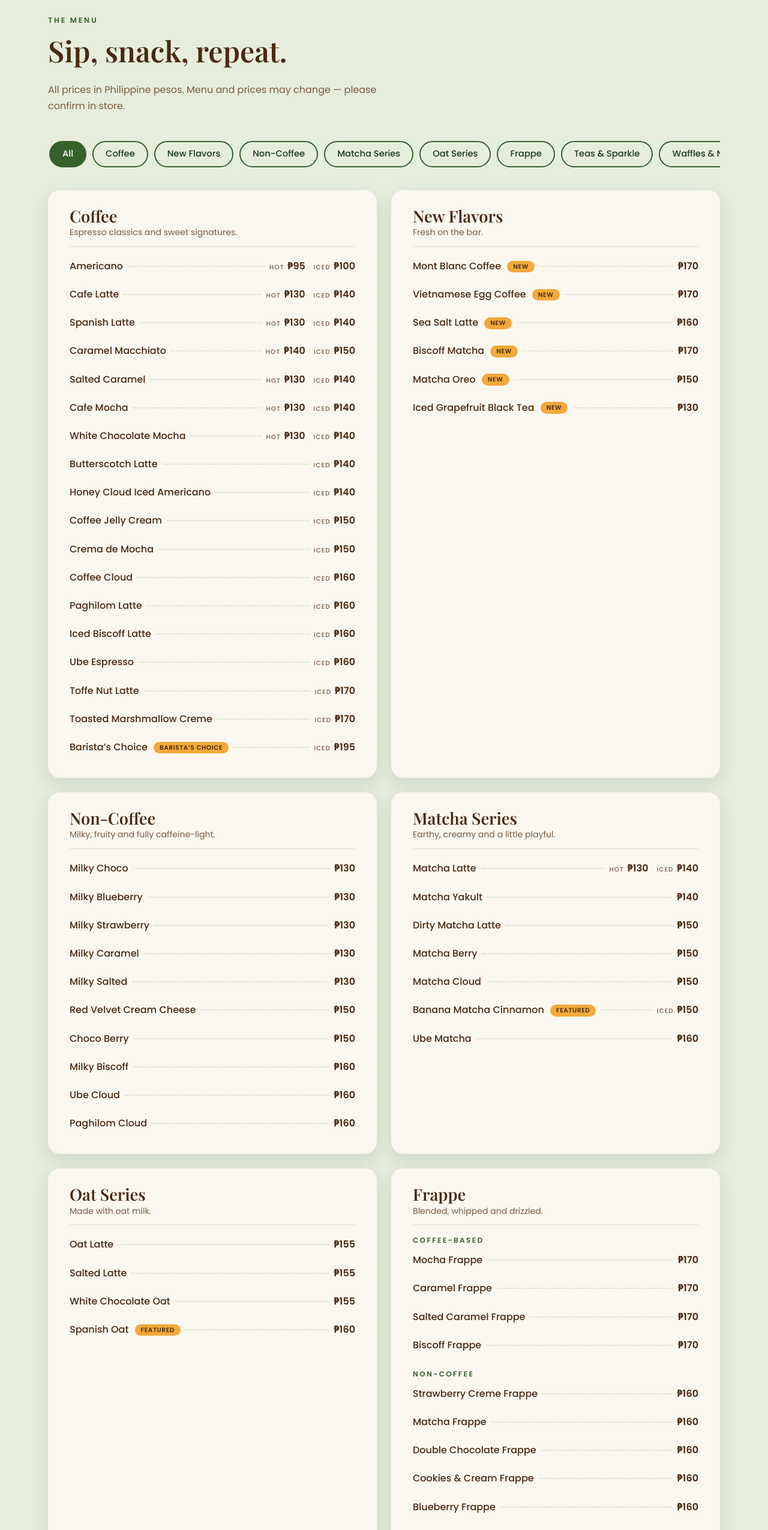
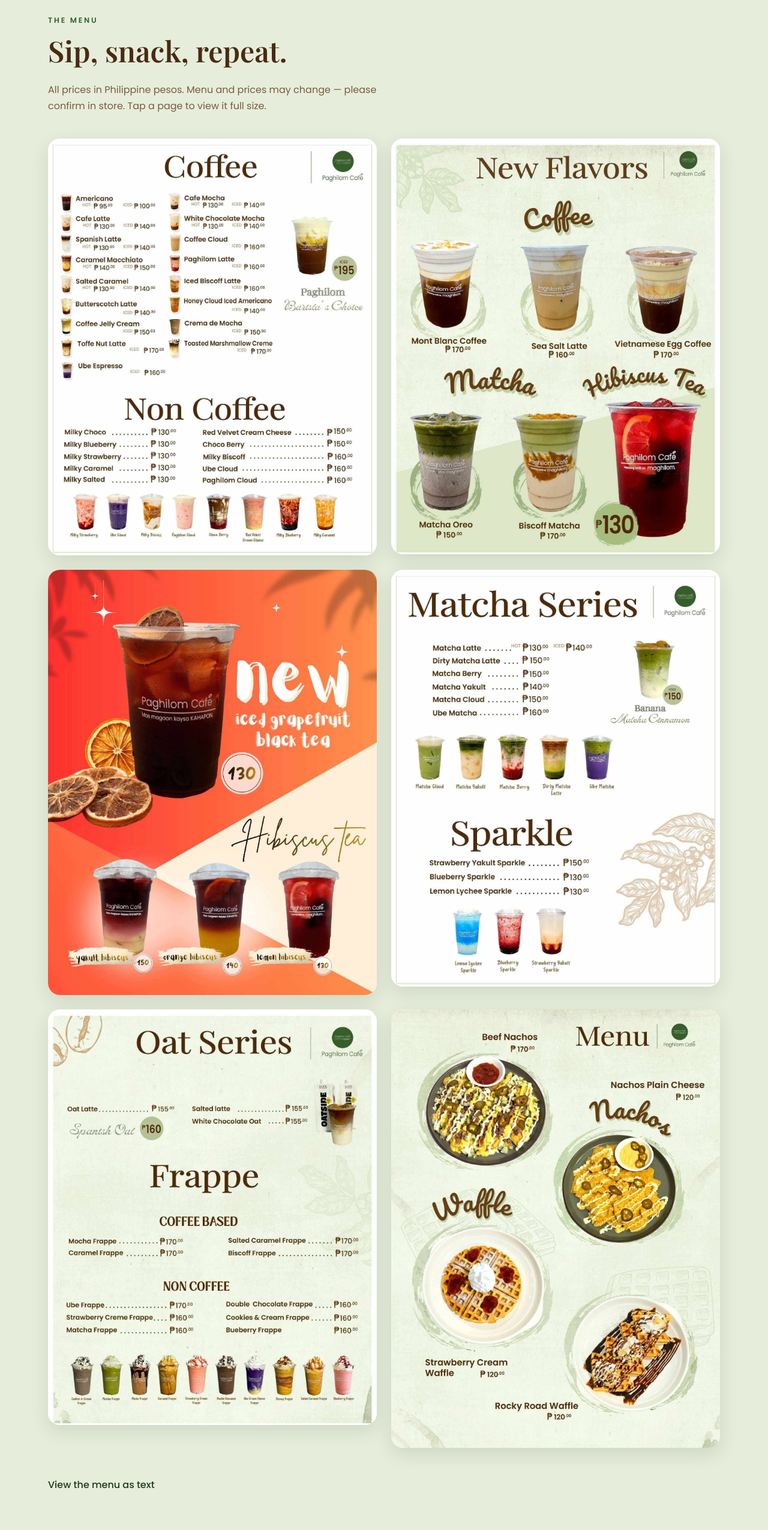
Before and after one commit to iiCellxx/Paghilom-Cafe, a plain HTML site: page index.html in a window 1280 px wide. Shown: the part 1920-4471 px from the top of the page at 60% size. Drawn offline with nearby package versions, Linux system fonts and the light colour scheme.

Commit message:
Use the menu pictures in the Menu section
Show the six menu pages as images (tap to open full size). The old
text menu stays available in a collapsed "View the menu as text" block.
Blank bottom margins trimmed from four of the pages.

Co-Authored-By: Claude Sonnet 5.5 <noreply@anthropic.com>
Claude-Session: https://claude.ai/code/session_01U1GBY1A7YTrCBBsKtmM7pv

```diff
--- a/index.html
+++ b/index.html
@@ -90,13 +90,25 @@
         <header class="section__head">
           <p class="eyebrow">The menu</p>
           <h2>Sip, snack, repeat.</h2>
-          <p class="lede">All prices in Philippine pesos. Menu and prices may change — please confirm in store.</p>
+          <p class="lede">All prices in Philippine pesos. Menu and prices may change — please confirm in store. Tap a page to view it full size.</p>
         </header>
 
-        <div class="tabs" role="tablist" aria-label="Menu categories" id="tabs"></div>
-        <div id="menu-root" class="menu" aria-live="polite">
-          <noscript><p class="lede">Please enable JavaScript to browse the menu, or message us on Instagram @paghilom_cafe.</p></noscript>
-        </div>
+        <ul class="menu-pics" aria-label="Menu pages">
+          <li><a href="images/menu/menu-coffee-non-coffee.jpg" target="_blank" rel="noopener"><img src="images/menu/menu-coffee-non-coffee.jpg" alt="Paghilom Café menu page: Coffee and Non Coffee drinks with prices" width="1448" height="1837" loading="lazy"></a></li>
+          <li><a href="images/menu/menu-new-flavors.jpg" target="_blank" rel="noopener"><img src="images/menu/menu-new-flavors.jpg" alt="Paghilom Café menu page: New Flavors, with Mont Blanc Coffee, Sea Salt Latte, Vietnamese Egg Coffee, Matcha Oreo, Biscoff Matcha and Hibiscus Tea" width="1448" height="1832" loading="lazy"></a></li>
+          <li><a href="images/menu/menu-grapefruit-hibiscus.jpg" target="_blank" rel="noopener"><img src="images/menu/menu-grapefruit-hibiscus.jpg" alt="Paghilom Café menu page: new Iced Grapefruit Black Tea and the Hibiscus teas (Yakult, Orange and Lemon) with prices" width="1545" height="2000" loading="lazy"></a></li>
+          <li><a href="images/menu/menu-matcha-sparkle.jpg" target="_blank" rel="noopener"><img src="images/menu/menu-matcha-sparkle.jpg" alt="Paghilom Café menu page: Matcha Series and Sparkle drinks with prices" width="1448" height="1837" loading="lazy"></a></li>
+          <li><a href="images/menu/menu-oat-frappe.jpg" target="_blank" rel="noopener"><img src="images/menu/menu-oat-frappe.jpg" alt="Paghilom Café menu page: Oat Series and Frappe, coffee-based and non-coffee, with prices" width="1448" height="1832" loading="lazy"></a></li>
+          <li><a href="images/menu/menu-nachos-waffle.jpg" target="_blank" rel="noopener"><img src="images/menu/menu-nachos-waffle.jpg" alt="Paghilom Café menu page: Beef Nachos, Nachos Plain Cheese, Strawberry Cream Waffle and Rocky Road Waffle with prices" width="1536" height="2048" loading="lazy"></a></li>
+        </ul>
+
+        <details class="menu-text">
+          <summary>View the menu as text</summary>
+          <div class="tabs" role="tablist" aria-label="Menu categories" id="tabs"></div>
+          <div id="menu-root" class="menu" aria-live="polite">
+            <noscript><p class="lede">The text menu needs JavaScript. The pictures above show every item and price.</p></noscript>
+          </div>
+        </details>
       </div>
     </section>
 
--- a/styles.css
+++ b/styles.css
@@ -115,6 +115,12 @@ p { margin: 0 0 1em; }
 .about__badge { position: absolute; right: -14px; bottom: 32px; width: 124px; height: 124px; border-radius: 50%; background: var(--green); color: #fff; display: grid; place-content: center; text-align: center; font-family: var(--serif); font-size: .95rem; line-height: 1.25; box-shadow: var(--shadow); border: 4px solid var(--cream); transform: rotate(-8deg); }
 
 /* Menu */
+.menu-pics { list-style: none; margin: 0 0 2.5rem; padding: 0; display: grid; grid-template-columns: repeat(auto-fit, minmax(min(100%, 360px), 1fr)); gap: 24px; align-items: start; }
+.menu-pics a { display: block; overflow: hidden; border-radius: var(--radius); background: #fff; box-shadow: var(--shadow); }
+.menu-pics img { width: 100%; height: auto; transition: transform .5s; }
+.menu-pics a:hover img { transform: scale(1.02); }
+.menu-text summary { display: flex; align-items: center; min-height: 44px; cursor: pointer; font-weight: 500; color: var(--green-deep); }
+.menu-text[open] summary { margin-bottom: 1rem; }
 .tabs { display: flex; gap: 10px; overflow-x: auto; padding: 4px 2px 14px; margin-bottom: 1.5rem; scrollbar-width: thin; }
 .tab { flex: 0 0 auto; min-height: 44px; padding: 0 20px; border-radius: 999px; border: 2px solid var(--green); background: transparent; color: var(--green-deep); font: 500 .92rem var(--sans); cursor: pointer; transition: .2s; }
 .tab:hover { background: rgba(54,96,44,.1); }
```
Also changed, not shown: images/menu/menu-coffee-non-coffee.jpg (added), images/menu/menu-grapefruit-hibiscus.jpg (added), images/menu/menu-matcha-sparkle.jpg (added), images/menu/menu-nachos-waffle.jpg (added), images/menu/menu-new-flavors.jpg (added), images/menu/menu-oat-frappe.jpg (added).
